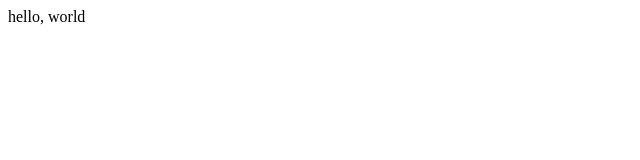
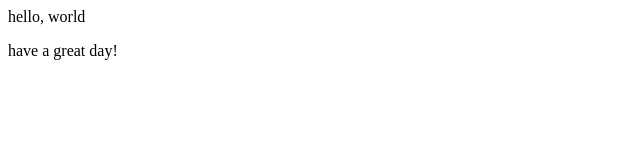
Before and after one commit to nadiahossain/nadiahossain, a plain HTML site: page index.html in a window 1280 px wide. Shown: the full height of the page, 0-640 px from the left. Drawn offline with Linux system fonts and the light colour scheme.

Commit message:
this one should be hope you are havign a great day

```diff
--- a/index.html
+++ b/index.html
@@ -1,2 +1,3 @@
 <title> Welcome </title>
 hello, world
+<p> have a great day! </p>
```
